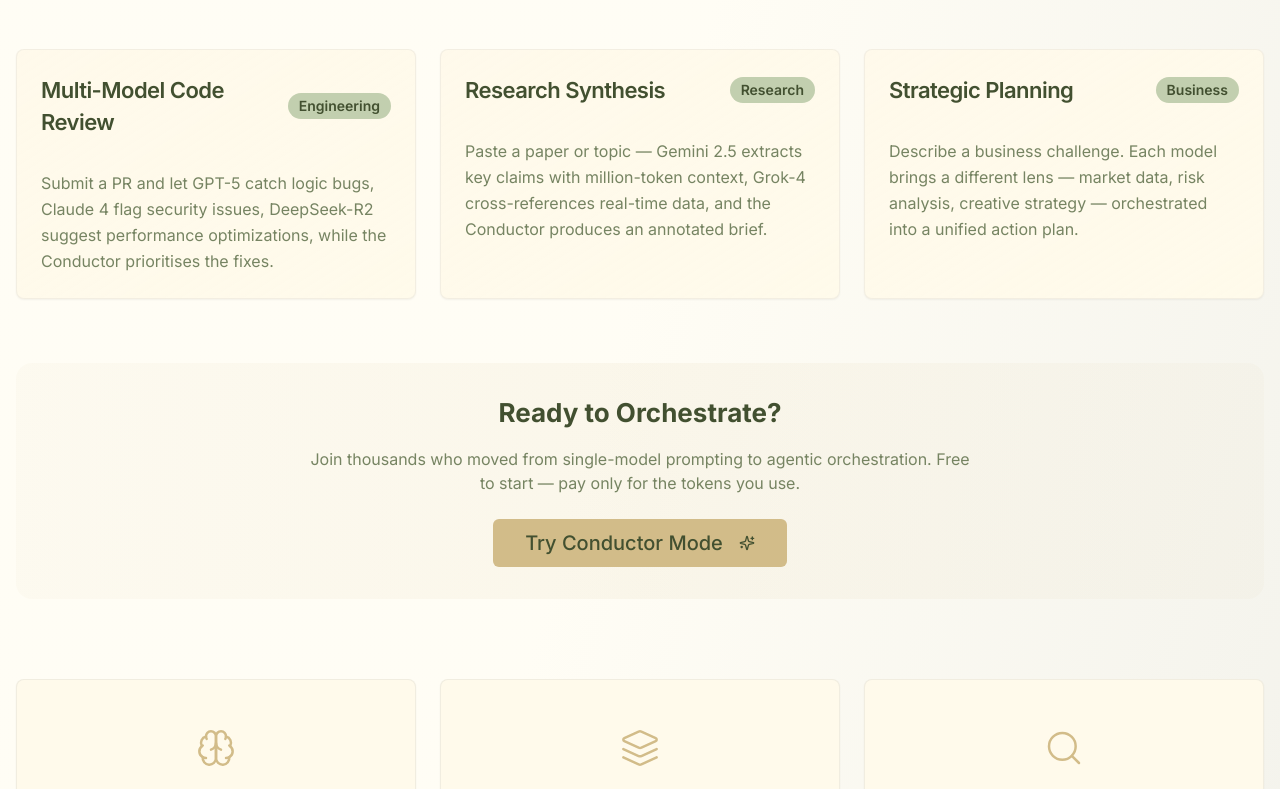
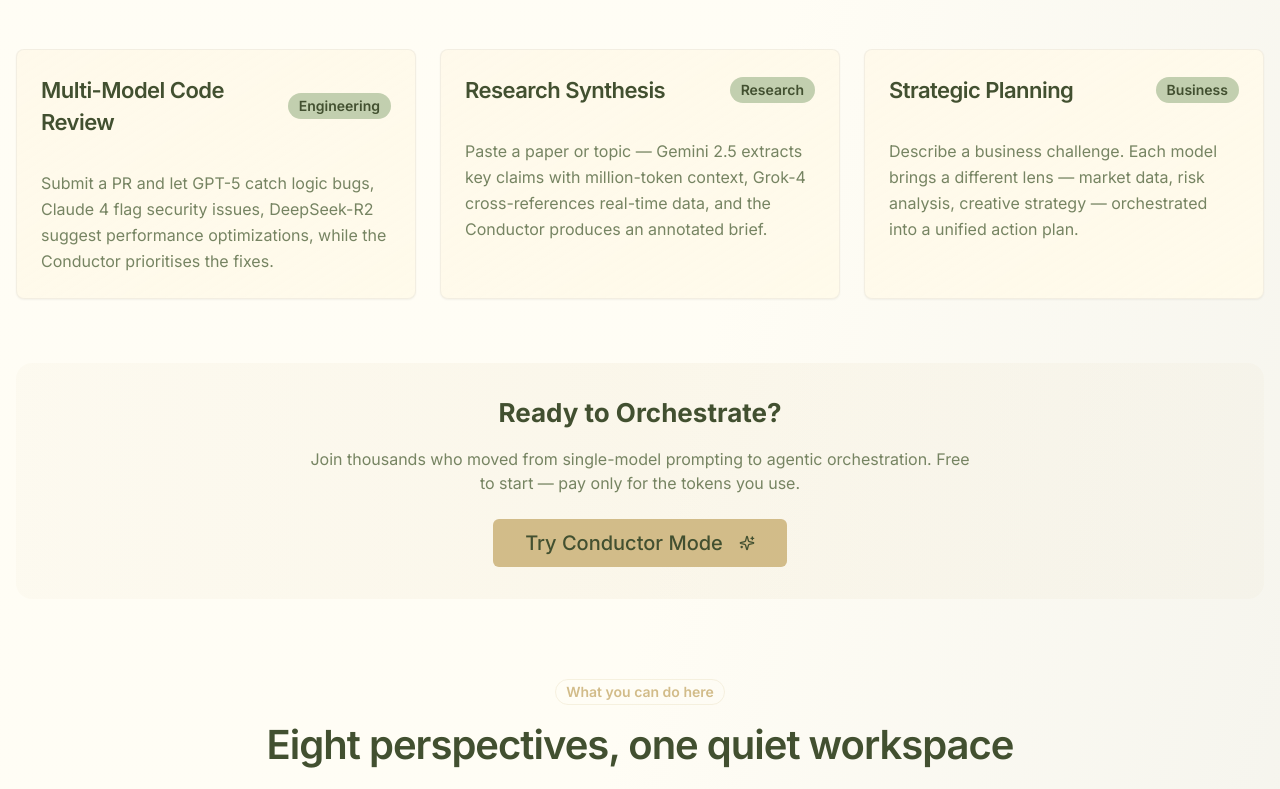
Before and after one commit to checkp/chatter-ai-voyage, a React (Vite) app: page / in a window 1280 px wide. Shown: the part 2011-2800 px from the top of the page. Built offline with nearby package versions, Linux system fonts and the light colour scheme; no server answers; the database is empty.

Commit message:
Changes
Co-authored-by: checkp <579076+checkp@users.noreply.github.com>

```diff
--- a/src/components/index/LandingPage.tsx
+++ b/src/components/index/LandingPage.tsx
@@ -53,6 +53,7 @@ const LandingPage: React.FC = () => {
         {/* Hero text — always centered, full width */}
         <LandingHero />
         <ConductorShowcase />
+        <UseCases />
         <FeaturesGrid />
         <AITestimonials />
         <CTASection />
```
